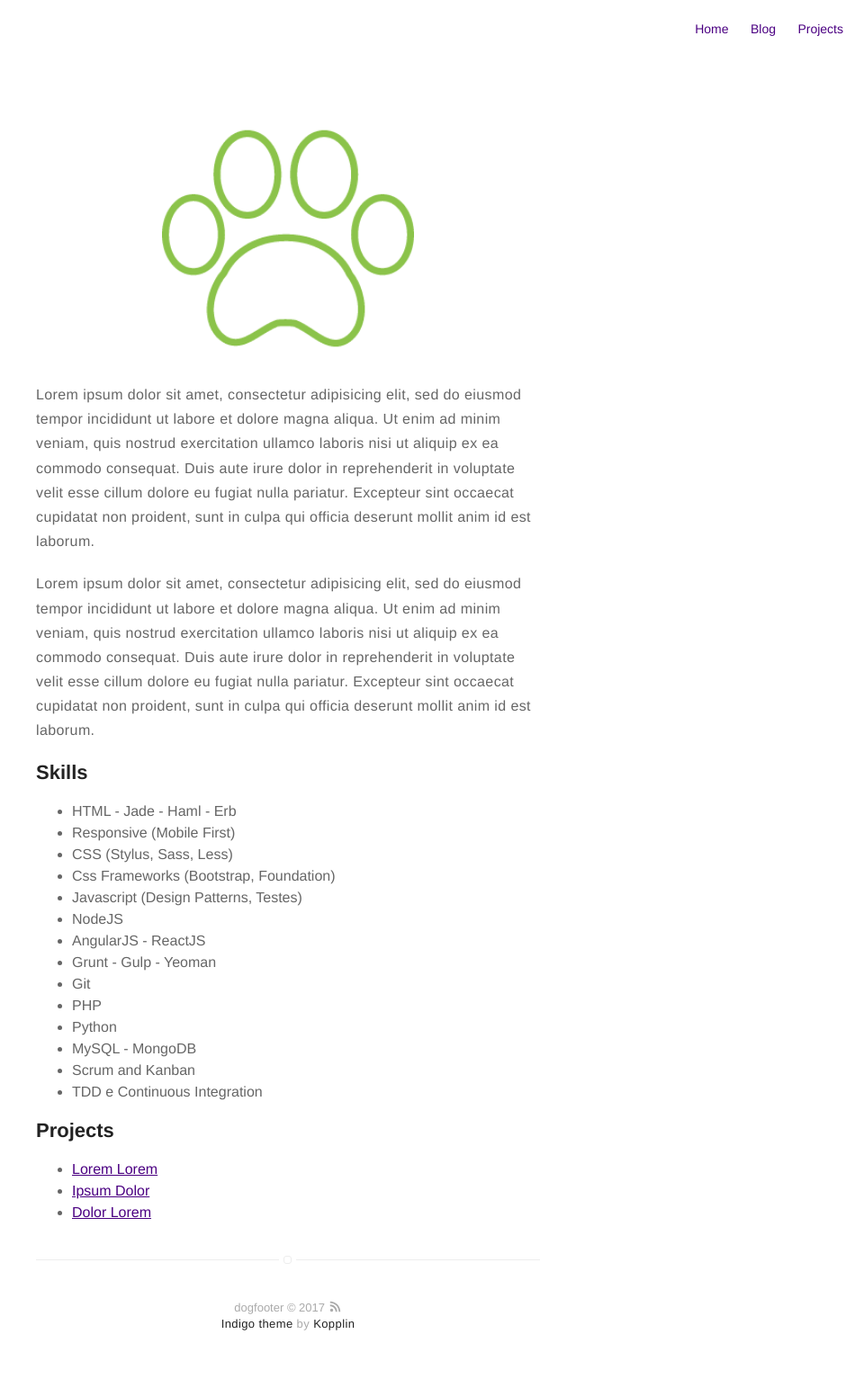
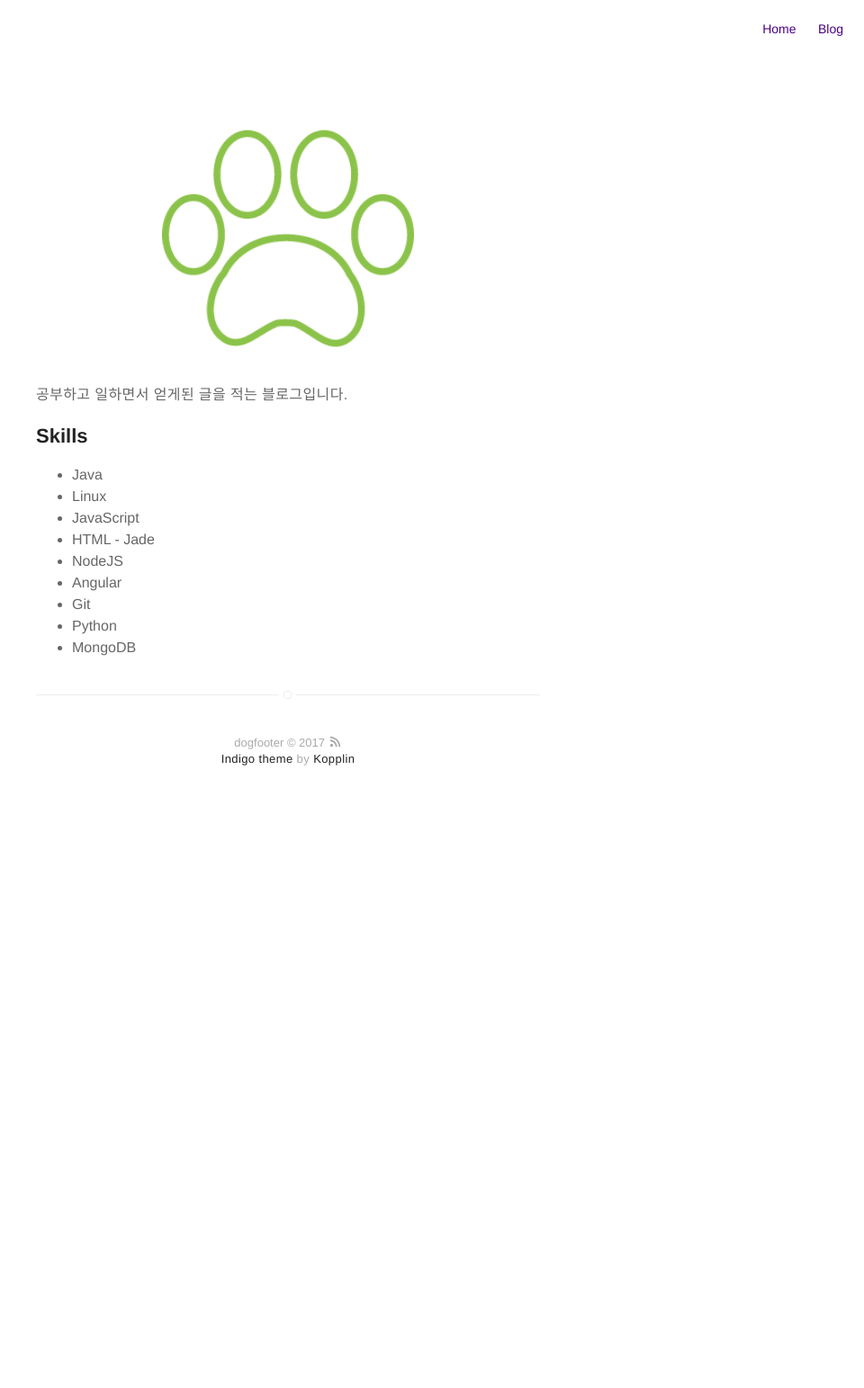
Before and after one commit to DogFooter/dogfooter.github.io, a Jekyll site: the page built from about.md, in a window 1280 px wide. Shown: the whole page at 90% size, without its empty margins (320-1280 px from the left). Built offline with Jekyll 4.4.1, drawn with Linux system fonts in a browser that asks for light colours; after the commit the page ends 916 px from its top, so only the background shows below that.

Commit message:
modify about

```diff
--- a/_config.yml
+++ b/_config.yml
@@ -74,7 +74,7 @@ width: normal
 # paginate_path: "blog/:num/"
 
 # if you don't need projects, comment the *projects* configs below
-projects: true
+projects: false
 
 # if you don't need "about" or "blog", comment them out below
 about: true
--- a/about.md
+++ b/about.md
@@ -4,43 +4,26 @@ layout: page
 ---
 ![Profile Image]({{ site.url }}/{{ site.picture }})
 
-<p>Lorem ipsum dolor sit amet, consectetur adipisicing elit, sed do eiusmod
-tempor incididunt ut labore et dolore magna aliqua. Ut enim ad minim veniam,
-quis nostrud exercitation ullamco laboris nisi ut aliquip ex ea commodo
-consequat. Duis aute irure dolor in reprehenderit in voluptate velit esse
-cillum dolore eu fugiat nulla pariatur. Excepteur sint occaecat cupidatat non
-proident, sunt in culpa qui officia deserunt mollit anim id est laborum.</p>
-
-<p>Lorem ipsum dolor sit amet, consectetur adipisicing elit, sed do eiusmod
-tempor incididunt ut labore et dolore magna aliqua. Ut enim ad minim veniam,
-quis nostrud exercitation ullamco laboris nisi ut aliquip ex ea commodo
-consequat. Duis aute irure dolor in reprehenderit in voluptate velit esse
-cillum dolore eu fugiat nulla pariatur. Excepteur sint occaecat cupidatat non
-proident, sunt in culpa qui officia deserunt mollit anim id est laborum.</p>
+<p>공부하고 일하면서 얻게된 글을 적는 블로그입니다.</p>
 
 <h2>Skills</h2>
 
 <ul class="skill-list">
-	<li>HTML - Jade - Haml - Erb</li>
-	<li>Responsive (Mobile First)</li>
-	<li>CSS (Stylus, Sass, Less)</li>
-	<li>Css Frameworks (Bootstrap, Foundation)</li>
-	<li>Javascript (Design Patterns, Testes)</li>
+	<li>Java</li>
+	<li>Linux</li>
+	<li>JavaScript</li>
+	<li>HTML - Jade</li>
 	<li>NodeJS</li>
-	<li>AngularJS - ReactJS</li>
-	<li>Grunt - Gulp - Yeoman</li>
+	<li>Angular</li>
 	<li>Git</li>
-	<li>PHP</li>
 	<li>Python</li>
-	<li>MySQL - MongoDB</li>
-	<li>Scrum and Kanban</li>
-	<li>TDD e Continuous Integration</li>
+	<li>MongoDB</li>
 </ul>
 
-<h2>Projects</h2>
+<!-- <h2>Projects</h2>
 
 <ul>
 	<li><a href="https://github.com/">Lorem Lorem</a></li>
 	<li><a href="https://github.com/">Ipsum Dolor</a></li>
 	<li><a href="https://github.com/">Dolor Lorem</a></li>
-</ul>
+</ul> -->
```
